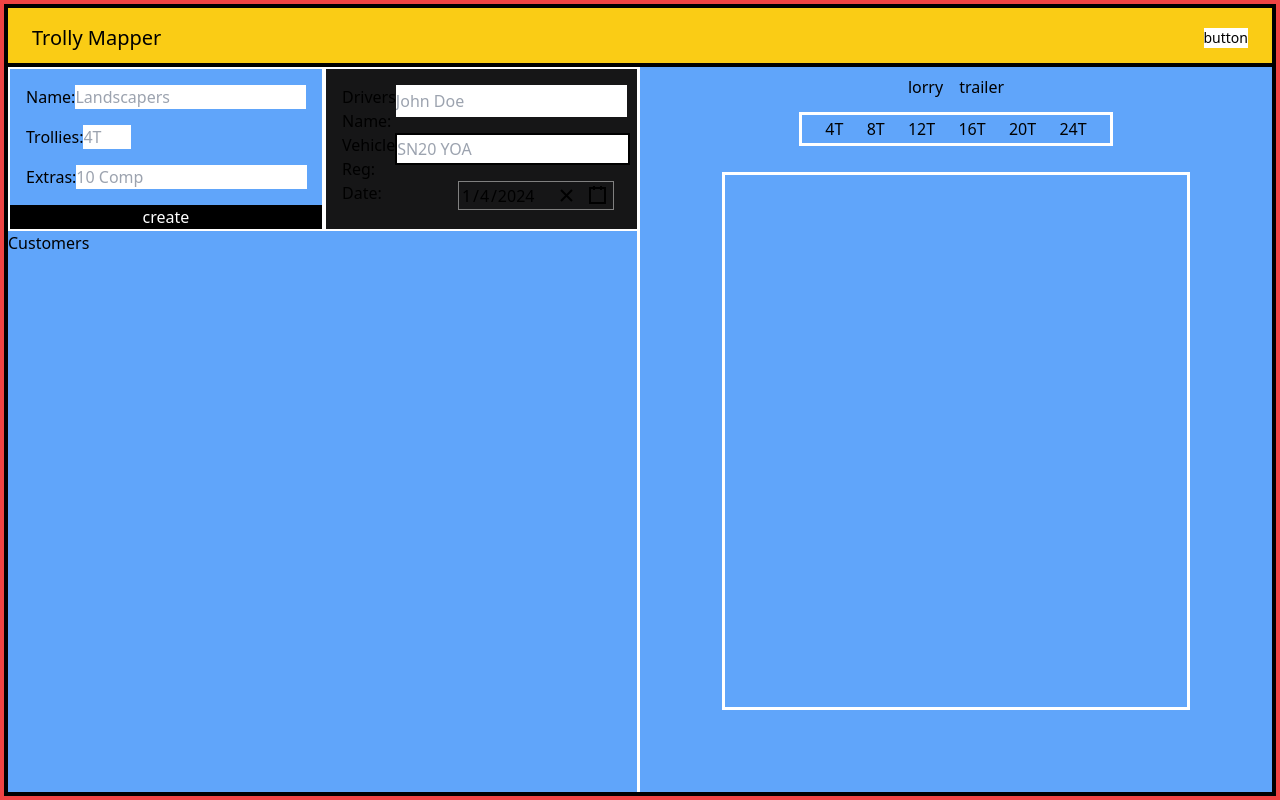
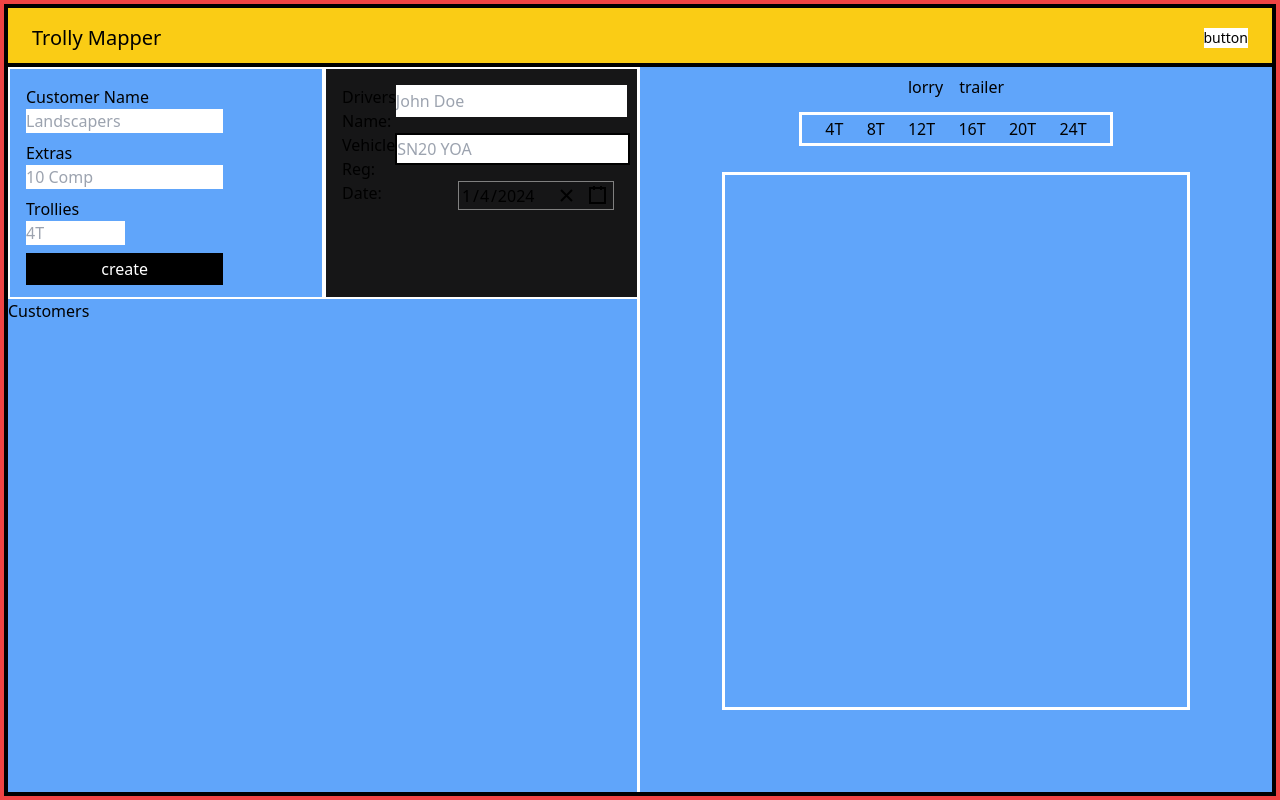
Before and after one commit to LGRV-alt/trolley-mapper, a React (Vite) app: page / in a window 1280 px wide. Built offline with nearby package versions, Linux system fonts and the light colour scheme.

Commit message:
changes to the customer inputs

```diff
--- a/src/components/NewCustomerForm.jsx
+++ b/src/components/NewCustomerForm.jsx
@@ -19,48 +19,49 @@ function NewCustomerButton({ setCustomerList, customerList }) {
     setForm({ ...form, [key]: event.target.value });
   }
   return (
-    <div className="border-2 border-white ">
+    <div className="border-2 border-white min-w-60 ">
       <form className="grid grid-cols-1 grid-rows-3 mt-4 ml-4">
-        <label className="">
-          Name:
+        <div className="w-full flex flex-col">
+          <label className="flex ">Customer Name</label>
           <input
-            className="mb-4 "
+            className="mb-2 w-2/3"
             value={form.name}
             type="text"
             name="name"
             placeholder="Landscapers"
             onChange={(event) => handleFormInputs(event, "name")}
           />
-        </label>
-        <label className="flex ">
-          Trollies:
+        </div>
+        <div className="w-full flex flex-col ">
+          <label className="flex">Extras</label>
           <input
-            className=" mb-4 w-12 "
+            className="mb-2 w-2/3"
+            value={form.extras}
+            type="text"
+            name="extras"
+            placeholder="10 Comp"
+            onChange={(event) => handleFormInputs(event, "extras")}
+          />
+        </div>
+        <div className="w-full flex  flex-col ">
+          <label className="flex ">Trollies</label>
+          <input
+            className="mb-2 w-1/3"
             value={form.trollies}
             type="number"
             name="trollies"
             placeholder="4T"
             onChange={(event) => handleFormInputs(event, "trollies")}
           />
-        </label>
-        <label className="flex justify-between mb-4">
-          Extras:
-          <input
-            className="mr-6"
-            value={form.extras}
-            type="text"
-            name="extras"
-            placeholder="10 Comp"
-            onChange={(event) => handleFormInputs(event, "extras")}
-          />
-        </label>
+        </div>
+        <button
+          type="button"
+          className=" w-2/3 mb-3 h-8 bg-black text-white hover:bg-white hover:text-black"
+          onClick={() => handleCreate()}
+        >
+          create
+        </button>
       </form>
-      <button
-        className=" w-full bg-black text-white "
-        onClick={() => handleCreate()}
-      >
-        create
-      </button>
     </div>
   );
 }
```
